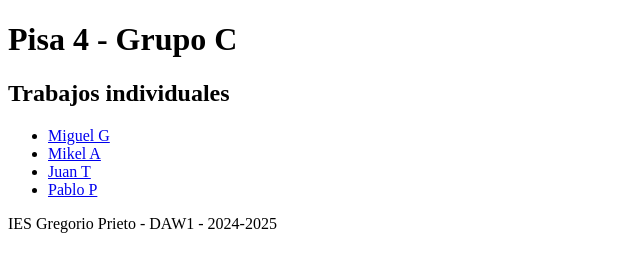
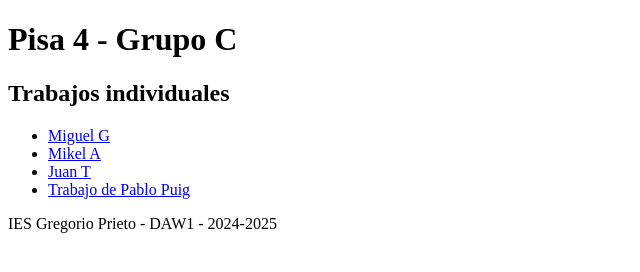
Before and after one commit to mikelarroyo/git_pisa4_C, a plain HTML site: page index.html in a window 1280 px wide. Shown: the whole page, without its empty margins (0-640 px from the left). Drawn offline with Linux system fonts and the light colour scheme.

Commit message:
Actualizando index puig

```diff
--- a/index.html
+++ b/index.html
@@ -17,7 +17,7 @@
             <li><a href="#">Miguel G</a></li>
             <li><a href="#">Mikel A</a></li>
             <li><a href="#">Juan T</a></li>
-            <li><a href="#">Pablo P</a></li>
+            <li><a href="html_pisa4_C_puig/index_pisa4_C_puig.html">Trabajo de Pablo Puig</a></li>
         </ul>
      </section>
     </main>
```
